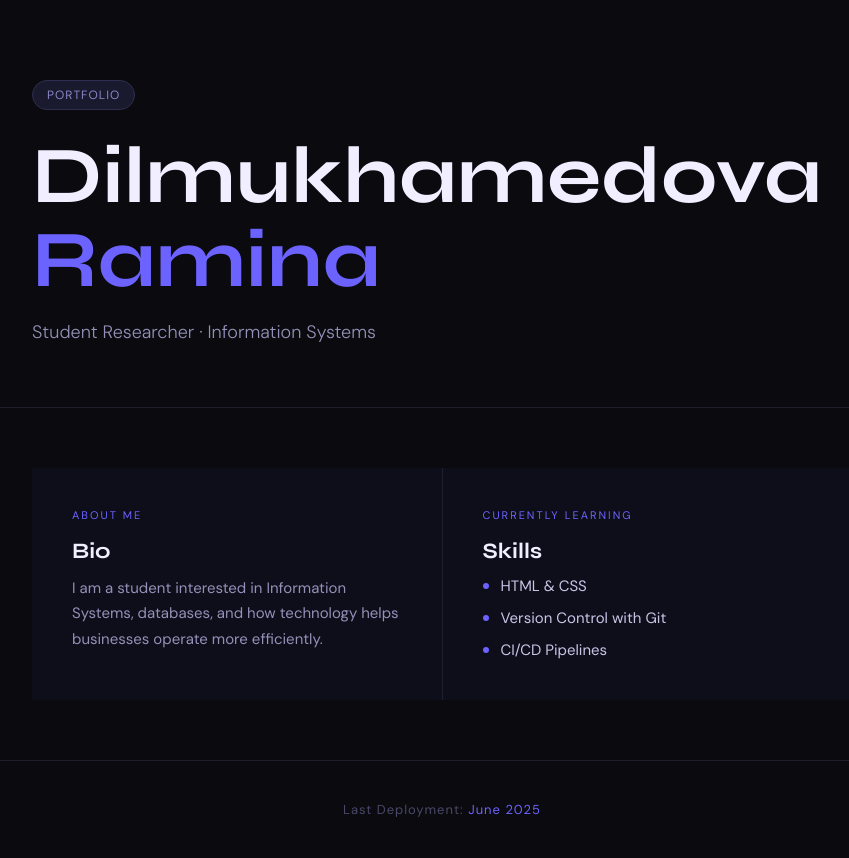
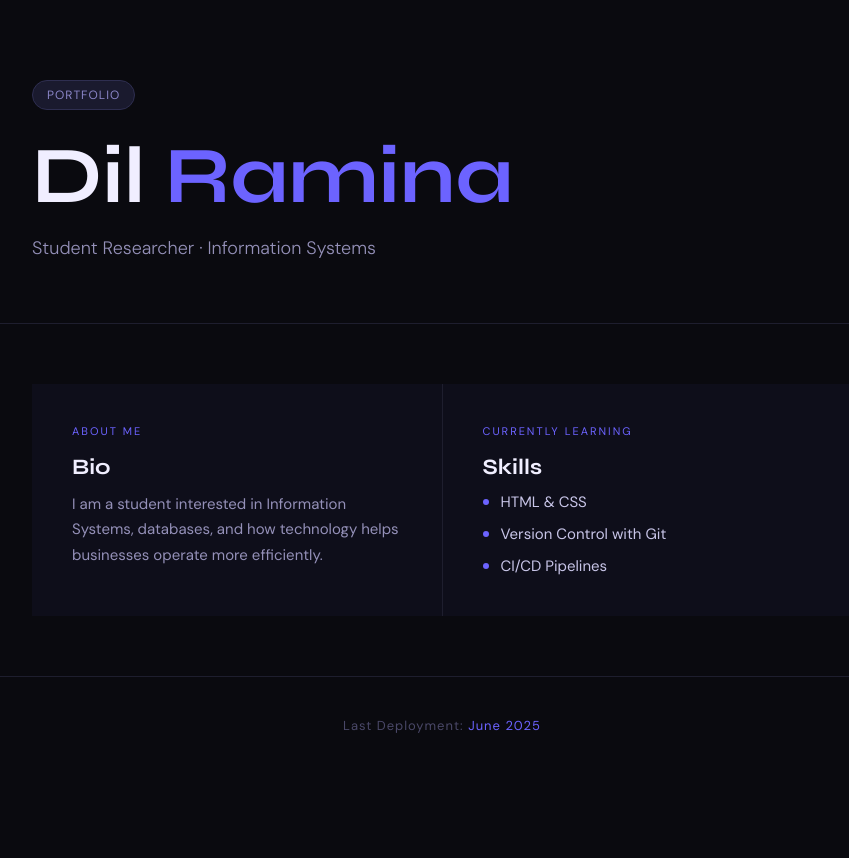
Before and after one commit to sema5056/my-devops-portfolio, a plain HTML site: page index.html in a window 1280 px wide. Shown: the whole page, without its empty margins (198-1047 px from the left). After the commit the page ends 800 px from the top, so only its background shows below. Drawn offline with Linux system fonts and the light colour scheme.

Commit message:
Update index.html

```diff
--- a/index.html
+++ b/index.html
@@ -10,7 +10,7 @@
   <div class="hero">
     <div class="content">
       <div class="tag">Portfolio</div>
-      <h1> Dilmukhamedova <span>Ramina</span></h1>
+      <h1> Dil <span>Ramina</span></h1>
       <p class="subtitle">Student Researcher · Information Systems</p>
     </div>
   </div>
```
